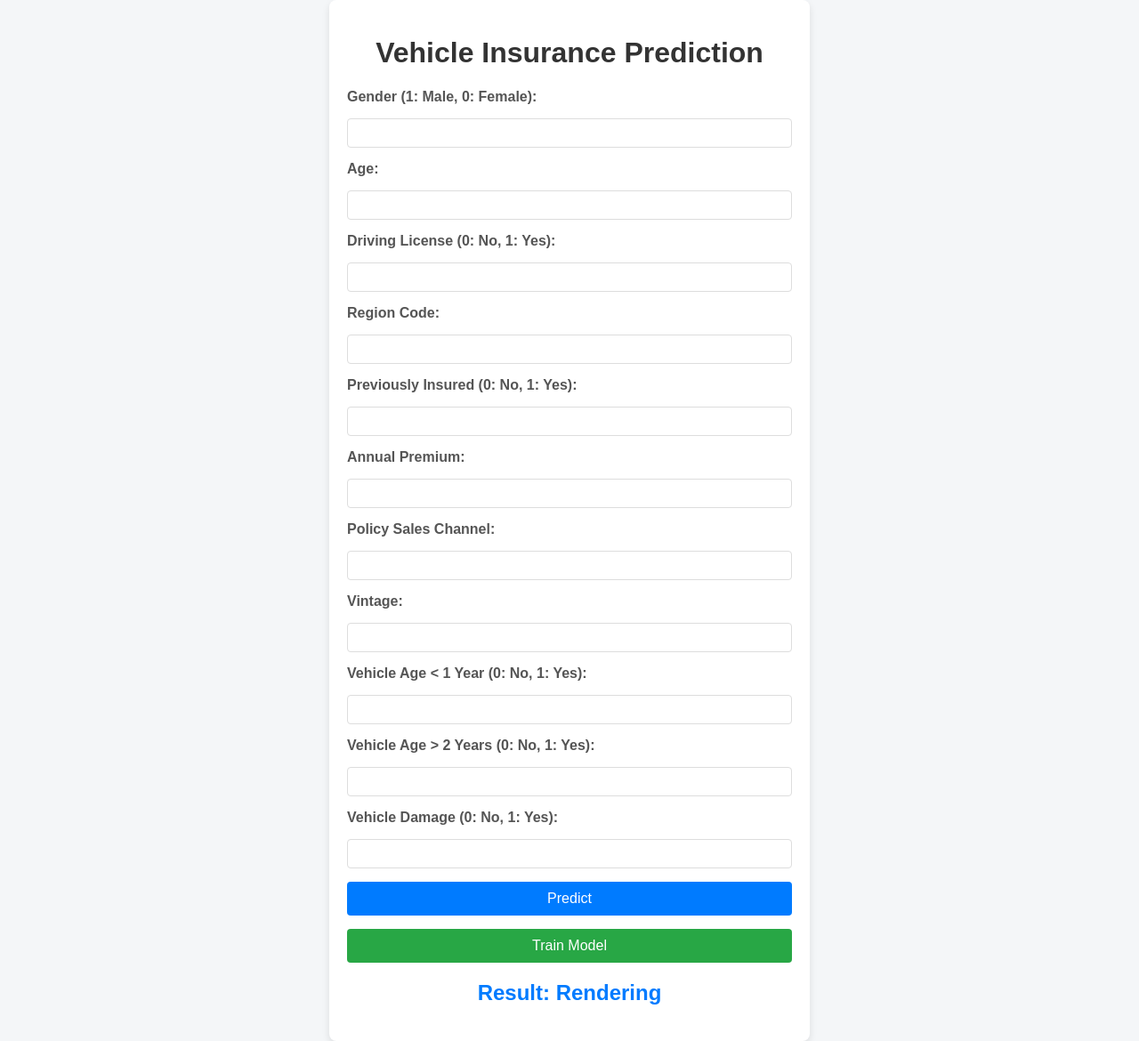
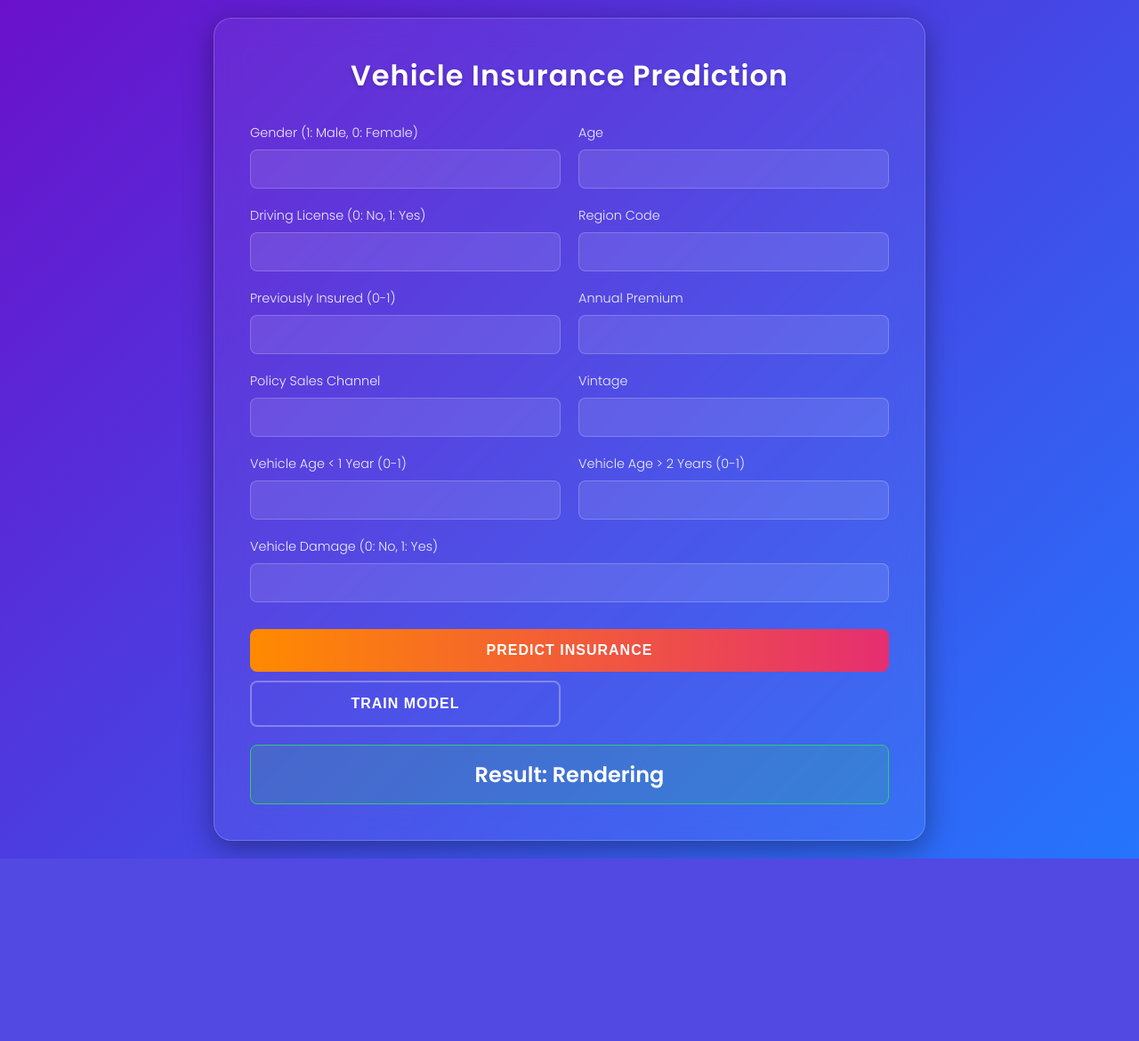
Before and after one commit to Rohithiwal/mlops_project_1, a FastAPI app: page / in a window 1280 px wide. Shown: the whole page at 89% size. After the commit the page ends 965 px from the top, so only its background shows below. Run offline with FastAPI, Linux system fonts and the light colour scheme; parts of the project's set-up code (start-up, migrations or seed data) failed here and were passed over.

Commit message:
changed the UI

```diff
--- a/templates/vehicledata.html
+++ b/templates/vehicledata.html
@@ -4,48 +4,220 @@
     <meta charset="UTF-8">
     <meta name="viewport" content="width=device-width, initial-scale=1.0">
     <title>Vehicle Insurance Prediction</title>
-    <!-- Corrected the CSS path -->
-    <link rel="stylesheet" href="/static/css/style.css">
+    <link href="https://fonts.googleapis.com/css2?family=Poppins:wght@300;400;600&display=swap" rel="stylesheet">
+
+    <style>
+        :root {
+            --primary-color: #6a11cb;
+            --secondary-color: #2575fc;
+            --text-color: #ffffff;
+            --input-bg: rgba(255, 255, 255, 0.1);
+            --glass-bg: rgba(255, 255, 255, 0.05);
+            --border-color: rgba(255, 255, 255, 0.2);
+        }
+
+        * {
+            box-sizing: border-box;
+            margin: 0;
+            padding: 0;
+        }
+
+        body {
+            font-family: 'Poppins', sans-serif;
+            background: linear-gradient(135deg, var(--primary-color), var(--secondary-color));
+            min-height: 100vh;
+            display: flex;
+            align-items: center;
+            justify-content: center;
+            color: var(--text-color);
+            padding: 20px;
+        }
+
+        .container {
+            background: var(--glass-bg);
+            backdrop-filter: blur(16px);
+            -webkit-backdrop-filter: blur(16px);
+            border: 1px solid var(--border-color);
+            border-radius: 20px;
+            padding: 40px;
+            width: 100%;
+            max-width: 800px;
+            box-shadow: 0 8px 32px 0 rgba(0, 0, 0, 0.37);
+        }
+
+        h1 {
+            text-align: center;
+            margin-bottom: 30px;
+            font-weight: 600;
+            letter-spacing: 1px;
+            text-shadow: 0 2px 4px rgba(0,0,0,0.2);
+        }
+
+        /* Grid Layout for Form */
+        form {
+            display: grid;
+            grid-template-columns: 1fr 1fr; /* Two columns */
+            gap: 20px;
+        }
+
+        /* Spanning the buttons across full width */
+        .full-width {
+            grid-column: span 2;
+        }
+
+        .form-group {
+            display: flex;
+            flex-direction: column;
+        }
+
+        label {
+            margin-bottom: 8px;
+            font-size: 0.9rem;
+            font-weight: 300;
+            opacity: 0.9;
+        }
+
+        input {
+            padding: 12px 15px;
+            border-radius: 8px;
+            border: 1px solid var(--border-color);
+            background: var(--input-bg);
+            color: white;
+            font-size: 1rem;
+            transition: all 0.3s ease;
+            outline: none;
+        }
+
+        input:focus {
+            background: rgba(255, 255, 255, 0.2);
+            border-color: #fff;
+            box-shadow: 0 0 10px rgba(255, 255, 255, 0.1);
+        }
+
+        /* Remove arrows/spinners from number inputs */
+        input::-webkit-outer-spin-button,
+        input::-webkit-inner-spin-button {
+            -webkit-appearance: none;
+            margin: 0;
+        }
+
+        button {
+            padding: 15px;
+            border: none;
+            border-radius: 8px;
+            font-size: 1rem;
+            font-weight: 600;
+            cursor: pointer;
+            transition: transform 0.2s, box-shadow 0.2s;
+            text-transform: uppercase;
+            letter-spacing: 1px;
+        }
+
+        button[type="submit"]:not(.train-button) {
+            background: linear-gradient(90deg, #ff8a00, #e52e71);
+            color: white;
+            margin-top: 10px;
+        }
+
+        .train-button {
+            background: transparent;
+            border: 2px solid rgba(255,255,255,0.3);
+            color: white;
+            margin-top: 10px;
+            width: 100%;
+        }
+
+        button:hover {
+            transform: translateY(-2px);
+            box-shadow: 0 5px 15px rgba(0,0,0,0.3);
+        }
+
+        .train-button:hover {
+            background: rgba(255,255,255,0.1);
+            border-color: white;
+        }
+
+        .result {
+            margin-top: 20px;
+            padding: 15px;
+            background: rgba(46, 204, 113, 0.2);
+            border: 1px solid #2ecc71;
+            border-radius: 8px;
+            text-align: center;
+        }
+
+        /* Responsive for mobile */
+        @media (max-width: 600px) {
+            form {
+                grid-template-columns: 1fr; /* Stack on mobile */
+            }
+            .full-width {
+                grid-column: span 1;
+            }
+        }
+    </style>
 </head>
 <body>
     <div class="container">
         <h1>Vehicle Insurance Prediction</h1>
 
         <form method="post" action="/">
-            <label for="Gender">Gender (1: Male, 0: Female):</label>
+            <div class="form-group">
+                <label for="Gender">Gender (1: Male, 0: Female)</label>
                 <input type="number" id="Gender" name="Gender" min="0" max="1" required>
+            </div>
 
-            <label for="Age">Age:</label>
+            <div class="form-group">
+                <label for="Age">Age</label>
                 <input type="number" id="Age" name="Age" required>
+            </div>
 
-            <label for="Driving_License">Driving License (0: No, 1: Yes):</label>
+            <div class="form-group">
+                <label for="Driving_License">Driving License (0: No, 1: Yes)</label>
                 <input type="number" id="Driving_License" name="Driving_License" min="0" max="1" required>
+            </div>
 
-            <label for="Region_Code">Region Code:</label>
+            <div class="form-group">
+                <label for="Region_Code">Region Code</label>
                 <input type="number" step="0.01" id="Region_Code" name="Region_Code" required>
+            </div>
 
-            <label for="Previously_Insured">Previously Insured (0: No, 1: Yes):</label>
+            <div class="form-group">
+                <label for="Previously_Insured">Previously Insured (0-1)</label>
                 <input type="number" id="Previously_Insured" name="Previously_Insured" min="0" max="1" required>
+            </div>
 
-            <label for="Annual_Premium">Annual Premium:</label>
+            <div class="form-group">
+                <label for="Annual_Premium">Annual Premium</label>
                 <input type="number" step="0.01" id="Annual_Premium" name="Annual_Premium" required>
+            </div>
 
-            <label for="Policy_Sales_Channel">Policy Sales Channel:</label>
+            <div class="form-group">
+                <label for="Policy_Sales_Channel">Policy Sales Channel</label>
                 <input type="number" step="0.01" id="Policy_Sales_Channel" name="Policy_Sales_Channel" required>
+            </div>
 
-            <label for="Vintage">Vintage:</label>
+            <div class="form-group">
+                <label for="Vintage">Vintage</label>
                 <input type="number" id="Vintage" name="Vintage" required>
+            </div>
 
-            <label for="Vehicle_Age_lt_1_Year">Vehicle Age < 1 Year (0: No, 1: Yes):</label>
+            <div class="form-group">
+                <label for="Vehicle_Age_lt_1_Year">Vehicle Age < 1 Year (0-1)</label>
                 <input type="number" id="Vehicle_Age_lt_1_Year" name="Vehicle_Age_lt_1_Year" min="0" max="1" required>
+            </div>
 
-            <label for="Vehicle_Age_gt_2_Years">Vehicle Age > 2 Years (0: No, 1: Yes):</label>
+            <div class="form-group">
+                <label for="Vehicle_Age_gt_2_Years">Vehicle Age > 2 Years (0-1)</label>
                 <input type="number" id="Vehicle_Age_gt_2_Years" name="Vehicle_Age_gt_2_Years" min="0" max="1" required>
+            </div>
 
-            <label for="Vehicle_Damage_Yes">Vehicle Damage (0: No, 1: Yes):</label>
+            <div class="form-group full-width">
+                <label for="Vehicle_Damage_Yes">Vehicle Damage (0: No, 1: Yes)</label>
                 <input type="number" id="Vehicle_Damage_Yes" name="Vehicle_Damage_Yes" min="0" max="1" required>
+            </div>
 
-            <button type="submit">Predict</button>
+            <button type="submit" class="full-width">Predict Insurance</button>
         </form>
 
         <form method="get" action="/train">
```
Lines whose indentation alone changed are shown as unchanged.
